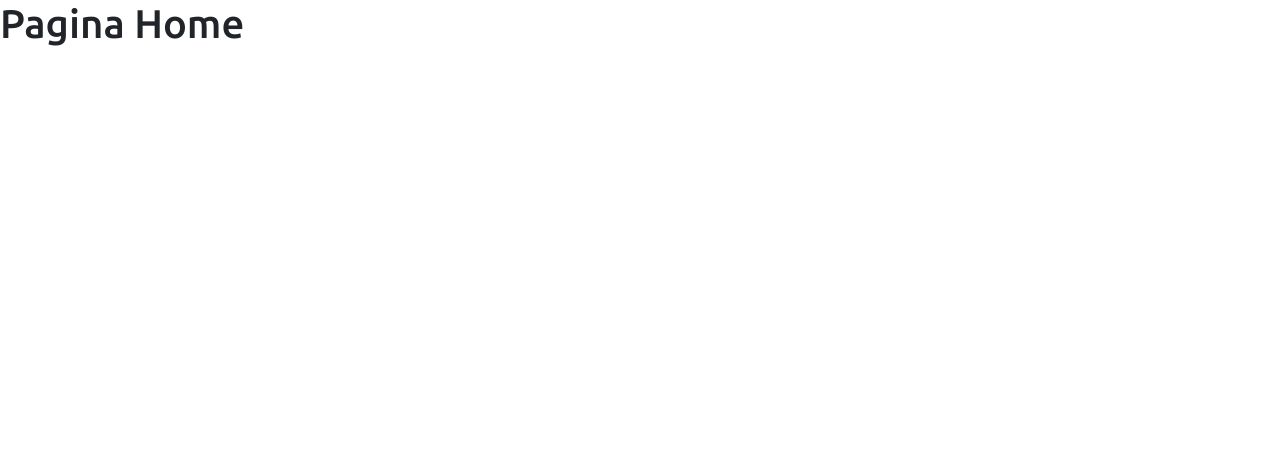
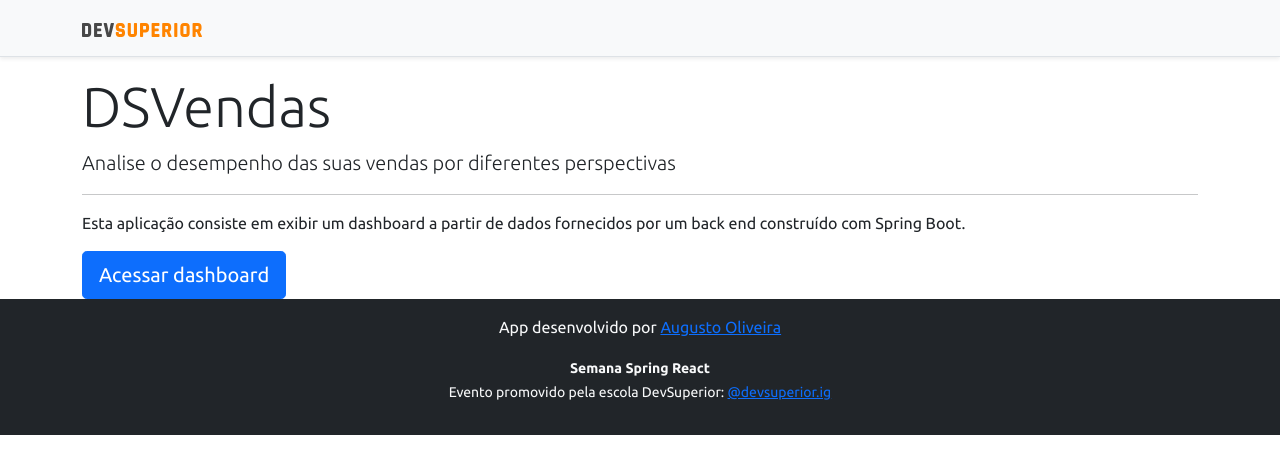
Before and after one commit to augustoOliveira1993/projeto-sds4, a React (Create React App) app in the folder frontend/: page / in a window 1280 px wide. Shown: the top 474 px of the page. Built offline with nearby package versions, Linux system fonts and the light colour scheme.

Commit message:
Home, navigation

```diff
--- a/frontend/src/components/Footer/index.tsx
+++ b/frontend/src/components/Footer/index.tsx
@@ -2,33 +2,12 @@
   return (
     <footer className="footer mt-auto py-3 bg-dark">
       <div className="container">
-        <p className="text-light">
-          App desenvolvido por{" "}
-          <a
-            href="https://github.com/augustoOliveira1993"
-            target="_blank"
-            rel="noreferrer"
-          >
-            Augusto Silva
-          </a>
-        </p>
-        <p className="text-light">
-          <small>
-            <strong>Semana Spring React</strong>
-            <br />
-            Evento promovido pela escola DevSuperior:{" "}
-            <a
-              href="https://instagram.com/devsuperior.ig"
-              target="_blank"
-              rel="noreferrer"
-            >
-              @devsuperior.ig
-            </a>
-          </small>
-        </p>
+        <p className="text-light">App desenvolvido por <a href="https://github.com/augustoOliveira1993" target="_blank" rel="noreferrer">Augusto Oliveira</a></p>
+        <p className="text-light"><small><strong>Semana Spring React</strong><br />
+          Evento promovido pela escola DevSuperior: <a href="https://instagram.com/devsuperior.ig" target="_blank" rel="noreferrer">@devsuperior.ig</a></small></p>
       </div>
     </footer>
   );
-};
+}
 
 export default Footer;
--- a/frontend/src/components/NavBar/index.tsx
+++ b/frontend/src/components/NavBar/index.tsx
@@ -1,11 +1,14 @@
 import ImgDsDark from "assets/img/ds-dark.svg";
+import { Link } from 'react-router-dom'
 
 const NavBar = () => {
   return (
     <div className="d-flex flex-column flex-md-row align-items-center p-3 px-md-4 mb-3 bg-light border-bottom shadow-sm">
       <div className="container">
         <nav className="my-2 my-md-0 mr-md-3">
+          <Link to="/">
           <img src={ImgDsDark} alt="DevSuperior" width="120" />
+          </Link>
         </nav>
       </div>
     </div>
--- a/frontend/src/pages/Home/index.jsx
+++ b/frontend/src/pages/Home/index.jsx
@@ -1,8 +1,24 @@
+import Footer from "components/Footer";
+import NavBar from "components/NavBar";
+import { Link } from "react-router-dom";
+
 const Home = () => {
   return (
-    <div>
-      <h1>Pagina Home</h1>
+    <>
+    <NavBar />
+    <div className="container">
+        <div className="jumbotron">
+            <h1 className="display-4">DSVendas</h1>
+            <p className="lead">Analise o desempenho das suas vendas por diferentes perspectivas</p>
+            <hr />
+            <p>Esta aplicação consiste em exibir um dashboard a partir de dados fornecidos por um back end construído com Spring Boot.</p>
+            <Link className="btn btn-primary btn-lg" to="/dashboard">
+                Acessar dashboard
+            </Link>
+        </div>
     </div>
+    <Footer />
+</>
   )
 }
 
```
Also changed, not shown: frontend/src/assets/css/styles.css (line endings or trailing spaces), frontend/src/index.tsx (line endings or trailing spaces).
